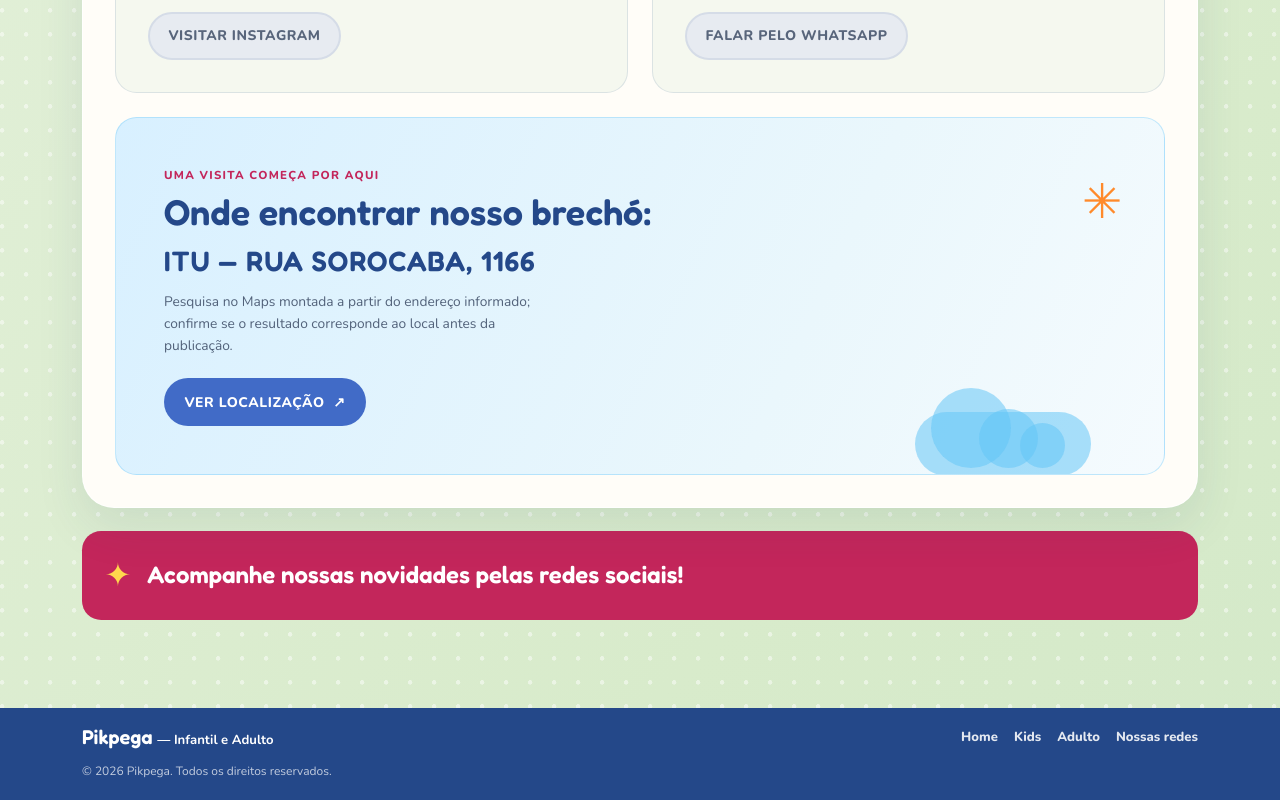
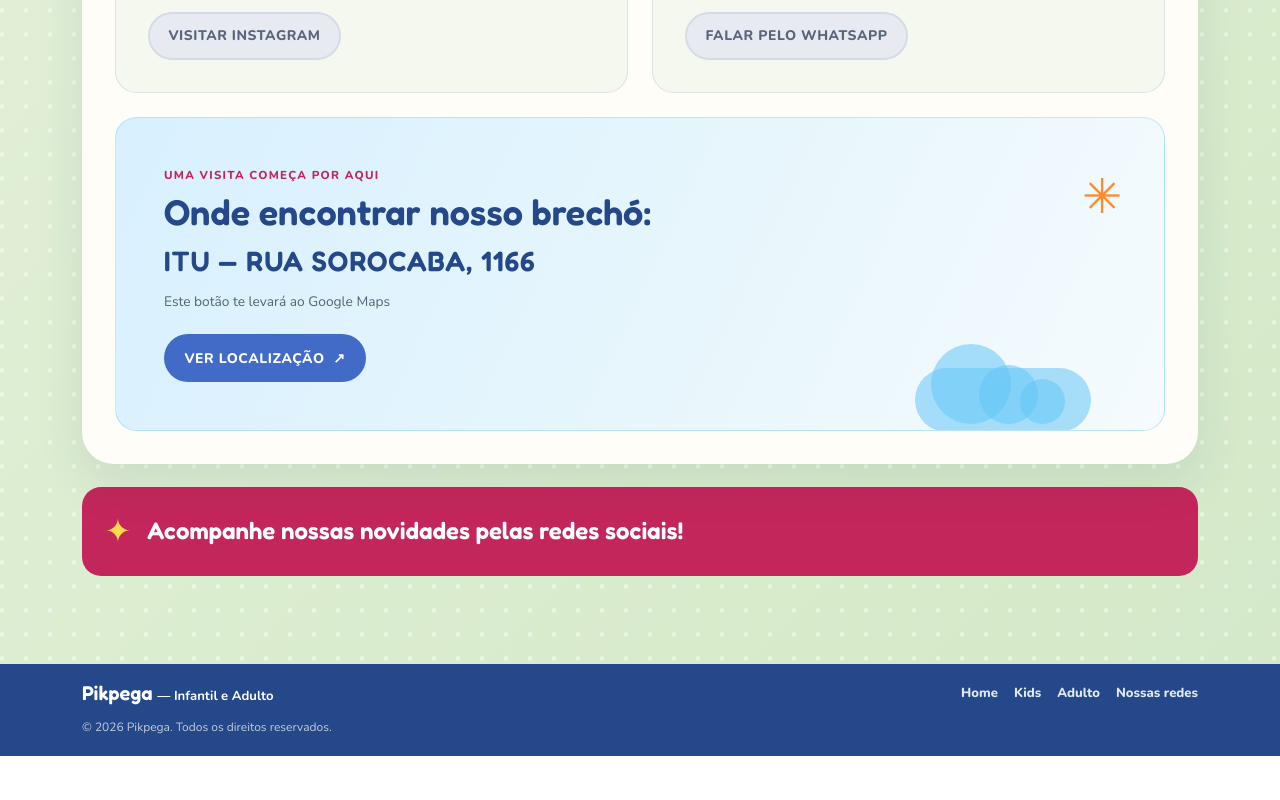
Before and after one commit to GiulianoBR3/pikpega, a plain HTML site: page redes.html in a window 1280 px wide. Shown: the part 713-1513 px from the top of the page. After the commit the page ends 1469 px from the top, so only its background shows below. Drawn offline with nearby package versions, Linux system fonts and the light colour scheme.

Commit message:
arrumar um texto

```diff
--- a/redes.html
+++ b/redes.html
@@ -66,7 +66,7 @@
               <p class="contact-kicker">Uma visita começa por aqui</p>
               <h2>Onde encontrar nosso brechó:</h2>
               <p class="location-address">ITU — RUA SOROCABA, 1166</p>
-              <p class="contact-help">Pesquisa no Maps montada a partir do endereço informado; confirme se o resultado corresponde ao local antes da publicação.</p>
+              <p class="contact-help">Este botão te levará ao Google Maps</p>
               <a class="button button--blue" href="https://www.google.com/maps/search/?api=1&amp;query=ITU%20%E2%80%94%20RUA%20SOROCABA%2C%201166" target="_blank" rel="noopener noreferrer">Ver localização <span aria-hidden="true">↗</span></a>
             </div>
             <span class="location-spark" aria-hidden="true">✳</span>
```
